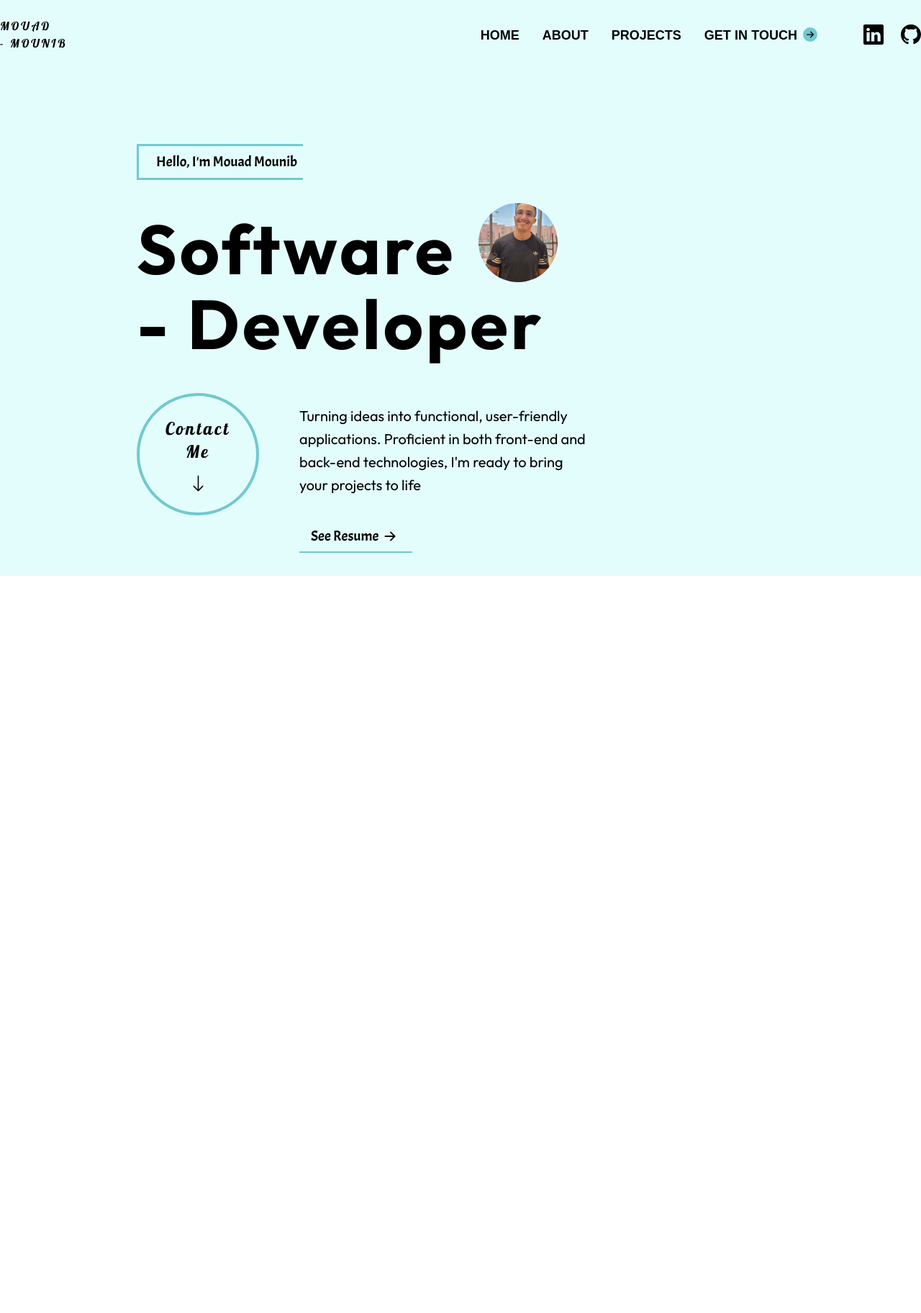
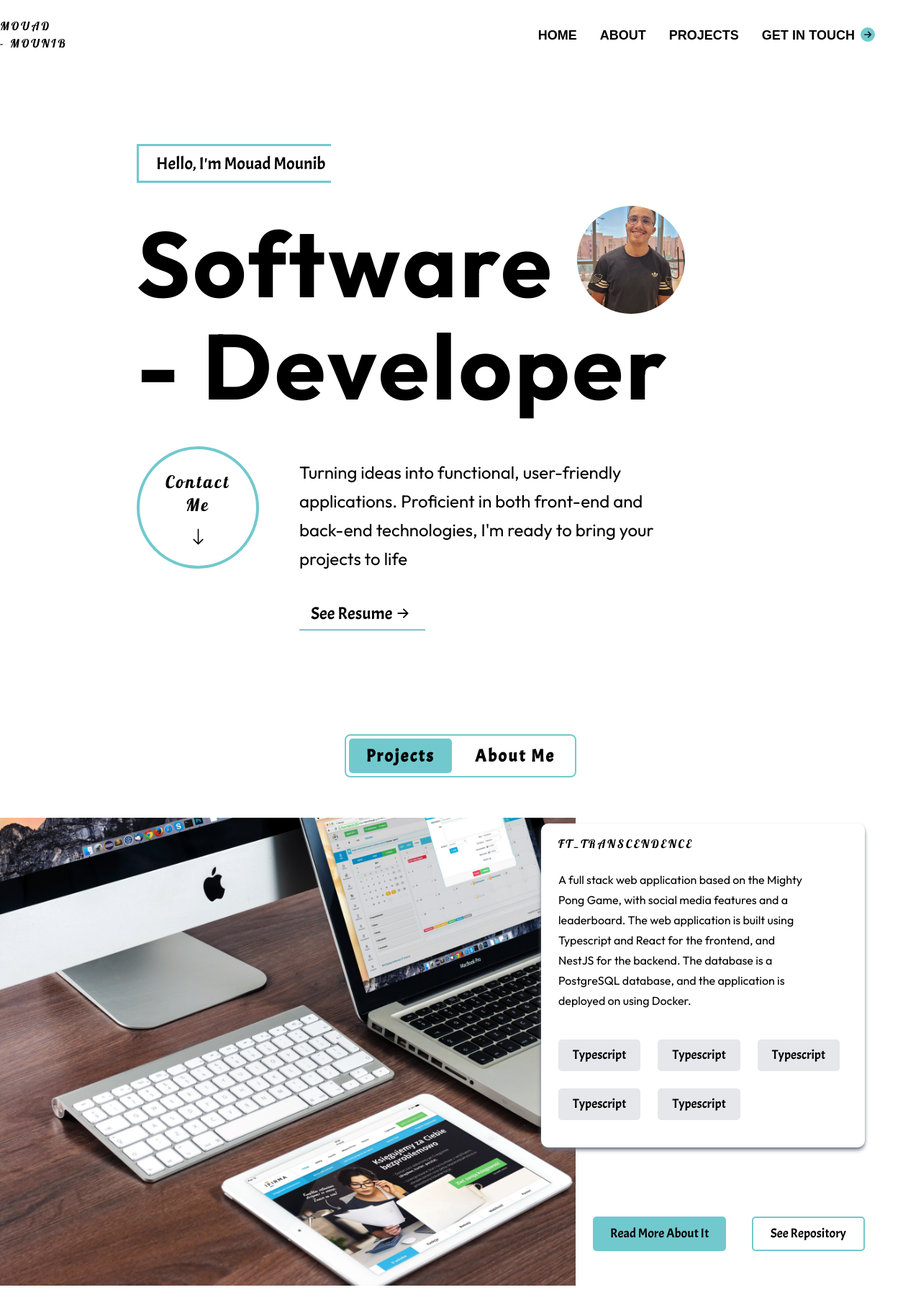
Before and after one commit to mmounib/Portfolio, a Next.js app: page / in a window 1280 px wide. Shown: the top 1824 px of the page at 72% size. Before the commit the page ends 800 px from the top, so only its background shows below. Built offline with nearby package versions, Linux system fonts and the light colour scheme.

Commit message:
Adding Projects Section

```diff
--- a/app/Components/Home.tsx
+++ b/app/Components/Home.tsx
@@ -21,7 +21,7 @@ const Home = () => {
   return (
     <section className={` mt-32 ${outfit}`}>
       <div className="mx-auto text-black max-w-[900px]">
-        <h3 className="capitalize text-xl border-[3px] p-2 pl-6 border-r-0 w-fit border-[#71C9CE]">
+        <h3 className="capitalize text-2xl border-[3px] p-2 pl-6 border-r-0 w-fit border-[#71C9CE]">
           Hello, I&apos;m Mouad Mounib
         </h3>
 
@@ -33,7 +33,7 @@ const Home = () => {
               alt="Image"
               width={250}
               height={100}
-              className="rounded-full w-[110px] h-[110px] object-cover"
+              className="rounded-full w-[150px] h-[150px] object-cover"
             />
           </div>
           <h1> - Developer </h1>
@@ -50,14 +50,14 @@ const Home = () => {
             <BsArrowDown size={25} />
           </div>
           <div className="flex flex-col max-sm:mt-8 ml-14 max-sm:ml-0 max-sm:leading-6 max-sm:text-sm gap-8 text-xl">
-            <p className="max-w-[400px] max-sm:max-w-[90%] leading-8">
+            <p className="max-w-[500px] max-sm:max-w-[90%] leading-10 text-2xl">
               Turning ideas into functional, user-friendly applications.
               Proficient in both front-end and back-end technologies, I&apos;m
               ready to bring your projects to life
             </p>
             <button
               type="submit"
-              className="mr-auto  relative flex items-center rounded-md px-4 py-2 text-black"
+              className="mr-auto text-2xl relative flex items-center rounded-md px-4 py-2 text-black"
             >
               See Resume <BsArrowRightShort size={30} />
               <span className="btn-line"></span>
--- a/app/Components/Navbar.tsx
+++ b/app/Components/Navbar.tsx
@@ -5,7 +5,7 @@ import { BsGithub, BsLinkedin } from "react-icons/bs";
 import { RxHamburgerMenu as Hamburger } from "react-icons/rx";
 import NextLink from "next/link";
 import { Outfit } from "next/font/google";
-import {BsArrowRightShort} from 'react-icons/bs'
+import { BsArrowRightShort } from "react-icons/bs";
 
 import { AiOutlineContacts } from "react-icons/ai";
 
@@ -21,12 +21,9 @@ const Navbar = () => {
   return (
     <nav className={`${outfit}`}>
       <div className="flex text-black items-center justify-around mt-6 max-md:mx-4 z-[999]">
-        <h2
-          className={`text-base`}
-        >
+        <h2 className={`text-base`}>
           MOUAD
-          <br></br>
-          - MOUNIB
+          <br></br>- MOUNIB
         </h2>
         <ul className="flex gap-8 max-md:hidden ml-auto mr-16">
           <li>
@@ -76,35 +73,13 @@ const Navbar = () => {
               className="cursor-pointer flex gap-2 items-center relative"
             >
               Get In Touch
-              <BsArrowRightShort size={20} className=" text-black bg-secondary rounded-[10px]"/>
+              <BsArrowRightShort
+                size={20}
+                className=" text-black bg-secondary rounded-[10px]"
+              />
             </Link>
           </li>
         </ul>
-
-        <div className="flex gap-6 max-md:gap-4 items-center max-sm:hidden">
-          <NextLink
-            href="https://www.linkedin.com/in/mouad-mounib-954418193/"
-            target="_blank"
-            className="cursor-pointer"
-          >
-            <BsLinkedin
-              size={28}
-              className=" hover:text-secondary hover:scale-110 transition-all"
-            />
-          </NextLink>
-
-          <NextLink
-            href="https://github.com/mmounib"
-            target="_blank"
-            className="cursor-pointer"
-          >
-            <BsGithub
-              size={28}
-              className=" hover:text-secondary hover:scale-110 transition-all"
-            />
-          </NextLink>
-        </div>
-
         <div className="hidden max-sm:flex" onClick={() => setMenu(!menu)}>
           <Hamburger
             size={30}
--- /dev/null
+++ b/app/Components/Projects/Projects.tsx
@@ -0,0 +1,61 @@
+"use client";
+import { BsArrowRightShort } from "react-icons/bs";
+
+import Image from "next/image";
+import Link from "next/link";
+
+import { motion } from "framer-motion";
+
+const Projects = () => {
+  return (
+    <section className="text-black w-full mt-14">
+      <div className="flex mb-12">
+        <div className="flex">
+          <Image
+            src="/random-image.jpg"
+            alt="ProjectImage"
+            width={400}
+            height={400}
+            className="w-[800px] object-cover h-[650px]"
+          />
+        </div>
+
+        <div className="flex flex-col gap-24">
+          <div className="flex w-[450px] flex-col gap-6 mt-2 bg-white shadow-md py-4 px-6 -ml-12 shadow-gray-500 rounded-[10px] h-[450px]">
+            <h2>FT_TRANSCENDENCE</h2>
+            <p className="max-w-[350px] leading-7">
+              A full stack web application based on the Mighty Pong Game, with
+              social media features and a leaderboard. The web application is
+              built using Typescript and React for the frontend, and NestJS for
+              the backend. The database is a PostgreSQL database, and the
+              application is deployed on using Docker.
+            </p>
+            <div className="flex gap-6 mt-4 max-sm:mt-0 flex-wrap">
+              <div className=" bg-gray-200 rounded-[5px] py-2 px-5">
+                <span className="capitalize text-lg font-light">Typescript</span>
+              </div>
+              <div className="bg-gray-200 rounded-[5px] py-2 px-5">
+                <span className="capitalize text-lg font-light">Typescript</span>
+              </div>
+              <div className="bg-gray-200 rounded-[5px] py-2 px-5">
+                <span className="capitalize text-lg font-light">Typescript</span>
+              </div>
+              <div className="bg-gray-200 rounded-[5px] py-2 px-5">
+                <span className="capitalize text-lg font-light">Typescript</span>
+              </div>
+              <div className="bg-gray-200 rounded-[5px] py-2 px-5">
+                <span className="capitalize text-lg font-light">Typescript</span>
+              </div>
+            </div>
+          </div>
+          <div className="flex ml-6 justify-between">
+            <button type="submit" className="capitalize bg-secondary rounded-[5px] py-2 px-6 text-lg">read more about it</button>
+            <a href="#" className="capitalize border-2 border-secondary rounded-[5px] py-2 px-6 text-lg">see repository</a>
+          </div>
+        </div>
+      </div>
+    </section>
+  );
+};
+
+export default Projects;
--- /dev/null
+++ b/app/Components/Section.tsx
@@ -0,0 +1,53 @@
+import { useState } from "react";
+import Projects from "./Projects/Projects";
+
+const Section = () => {
+  const [open, setOpen] = useState(true);
+  const [selectedButton, setSelectedButton] = useState("Projects");
+
+  const changeColor = (buttonName: string) => {
+    setOpen(true);
+    setSelectedButton(buttonName);
+  };
+
+  return (
+    <section className="w-full flex flex-col items-center justify-center mt-36">
+      <div className="flex border-2 border-secondary rounded-lg p-1">
+        <div
+          className={`${
+            selectedButton === "Projects"
+              ? "bg-secondary transition-bg"
+              : "bg-transparent"
+          } rounded-[5px] py-2 px-6`}
+        >
+          <button
+            type="submit"
+            className="text-black text-2xl font-semibold tracking-widest"
+            onClick={() => changeColor("Projects")}
+          >
+            Projects
+          </button>
+        </div>
+        <div
+          className={`${
+            selectedButton === "About Me"
+              ? "bg-secondary transition-bg"
+              : "bg-transparent"
+          } ml-2 rounded-[5px] py-2 px-6`}
+        >
+          <button
+            type="submit"
+            className="text-black text-2xl font-semibold tracking-widest"
+            onClick={() => changeColor("About Me")}
+          >
+            About Me
+          </button>
+        </div>
+      </div>
+      {open && selectedButton === "Projects" && <Projects />}
+      {/* {open && selectedButton === "About Me" && <AboutMeComponent />} */}
+    </section>
+  );
+};
+
+export default Section;
--- a/app/globals.css
+++ b/app/globals.css
@@ -1,8 +1,7 @@
-@import url('https://fonts.googleapis.com/css2?family=Ubuntu:wght@400;500;700&display=swap');
-@import url('https://fonts.googleapis.com/css2?family=Lobster&display=swap');
-@import url('https://fonts.googleapis.com/css2?family=Noto+Sans+Osmanya&display=swap');
-@import url('https://fonts.googleapis.com/css2?family=Outfit:wght@200;300;400;500;700&display=swap');
-
+@import url("https://fonts.googleapis.com/css2?family=Ubuntu:wght@400;500;700&display=swap");
+@import url("https://fonts.googleapis.com/css2?family=Lobster&display=swap");
+@import url("https://fonts.googleapis.com/css2?family=Noto+Sans+Osmanya&display=swap");
+@import url("https://fonts.googleapis.com/css2?family=Outfit:wght@200;300;400;500;700&display=swap");
 
 @tailwind base;
 @tailwind components;
@@ -50,27 +49,31 @@ body {
   max-width: 100vw;
 }
 
-h2, h4 {
-  font-family: 'Lobster', sans-serif;
+h2,
+h4 {
+  font-family: "Lobster", sans-serif;
   letter-spacing: 3px;
 }
 h1 {
-  @apply text-8xl font-extrabold;
+  @apply text-9xl font-extrabold;
 }
-h1{
+h1 {
   letter-spacing: 4px;
-  font-family: 'Outfit', sans-serif;
+  font-family: "Outfit", sans-serif;
+}
+
+.transition-bg {
+  transition: background-color 0.3s ease, all 0.3s ease, opacity 0.3s ease;
 }
 
 li {
   text-transform: uppercase;
-  font-family: 'Noto Sans Osmanya', sans-serif;
+  font-family: "Noto Sans Osmanya", sans-serif;
   font-weight: 700;
   font-size: 18px;
   position: relative;
-  transition: background-size cubic-bezier(.1,.5,.5,1) 0.5s;
+  transition: background-size cubic-bezier(0.1, 0.5, 0.5, 1) 0.5s;
   /* width: 100%; */
-
 }
 
 .link_span {
@@ -79,11 +82,11 @@ li {
   inset: 0;
   height: 100%;
   background-color: #e7b10a;
-  color: #0D0D0D;
+  color: #0d0d0d;
 
   clip-path: polygon(0 50%, 100% 50%, 100% 50%, 0 50%);
   transform-origin: center;
-  transition: all cubic-bezier(.1,.5,.5,1) 0.4s;
+  transition: all cubic-bezier(0.1, 0.5, 0.5, 1) 0.4s;
 
   display: flex;
   flex-direction: column;
@@ -154,7 +157,7 @@ li:hover > .link_span {
   animation: reveal 1s cubic-bezier(0.77, 0, 0.175, 1) forwards;
 }
 p {
-  font-family: 'Outfit', sans-serif;
+  font-family: "Outfit", sans-serif;
 }
 button {
   transition: all 0.5s ease-in-out;
@@ -168,14 +171,14 @@ button {
   width: 100%;
   height: 2px;
   z-index: -1;
-  background-color:#71C9CE;
+  background-color: #71c9ce;
   transition: background-color 0.5s ease-in-out;
 }
 
 button:hover .btn-line {
-  background-color:#71C9CE; /* Change to your desired blue color */
+  background-color: #71c9ce; /* Change to your desired blue color */
   height: 100%;
-  transition: all .5s ease-in-out;
+  transition: all 0.5s ease-in-out;
 }
 .box {
   border-radius: 15px;
@@ -221,20 +224,18 @@ button:hover .btn-line {
 /* animated-gradient background home Section */
 
 .animate-gradient {
-	transform: translateY(-100%);
+  transform: translateY(-100%);
   animation: gradient 5s ease-in-out infinite;
 }
 
 @keyframes gradient {
   0% {
-	transform: translateY(0%);
+    transform: translateY(0%);
     background-position: 0% 50%;
   }
 }
 
-
 /* Animated Projects Section */
-
 
 .container {
   display: flex;
@@ -246,7 +247,7 @@ button:hover .btn-line {
 
 .h1-animate {
   font-size: 5vw;
-  letter-spacing: -.01em;
+  letter-spacing: -0.01em;
   line-height: 100%;
   margin: 0;
 
@@ -256,10 +257,9 @@ button:hover .btn-line {
   -webkit-background-clip: text;
   background-clip: text;
   background-size: 0%;
-  transition: background-size cubic-bezier(.1,.5,.5,1) 0.5s;
+  transition: background-size cubic-bezier(0.1, 0.5, 0.5, 1) 0.5s;
 
-
-  border-bottom: 1px solid #2F2B28;
+  border-bottom: 1px solid #2f2b28;
 
   display: flex;
   flex-direction: column;
@@ -273,17 +273,16 @@ button:hover .btn-line {
   width: 100%;
   height: 100%;
   background-color: #e7b10a;
-  color: #0D0D0D;
+  color: #0d0d0d;
 
   clip-path: polygon(0 50%, 100% 50%, 100% 50%, 0 50%);
   transform-origin: center;
-  transition: all cubic-bezier(.1,.5,.5,1) 0.4s;
+  transition: all cubic-bezier(0.1, 0.5, 0.5, 1) 0.4s;
 
   display: flex;
   flex-direction: column;
   justify-content: center;
 }
-
 
 .h1-animate:hover > .span-animate {
   clip-path: polygon(0 0, 100% 0, 100% 100%, 0% 100%);
@@ -296,9 +295,9 @@ button:hover .btn-line {
   height: 550px;
   top: 10%;
   left: 95%;
-  transition: transform cubic-bezier(.1,.5,.5,1) 0.5s;
+  transition: transform cubic-bezier(0.1, 0.5, 0.5, 1) 0.5s;
   filter: blur(20px);
-  opacity: .3;
+  opacity: 0.3;
 }
 
 .el_effect1 {
@@ -308,7 +307,7 @@ button:hover .btn-line {
   height: 550px;
   top: 25%;
   right: 95%;
-  transition: transform cubic-bezier(.1,.5,.5,1) 0.5s;
+  transition: transform cubic-bezier(0.1, 0.5, 0.5, 1) 0.5s;
   filter: blur(20px);
-  opacity: .3;
+  opacity: 0.3;
 }
--- a/app/page.tsx
+++ b/app/page.tsx
@@ -1,67 +1,68 @@
-'use client'
+"use client";
 
-import Home from "./Components/Home"
-import About from "./Components/About"
-import Skills from "./Components/Skills"
-import Projects from "./Components/Projects"
-import Contact from "./Components/Contact"
+import Home from "./Components/Home";
+import About from "./Components/About";
+import Skills from "./Components/Skills";
+import Projects from "./Components/Projects/Projects";
+import Contact from "./Components/Contact";
 
-import Lenis from '@studio-freight/lenis'
+import Lenis from "@studio-freight/lenis";
 
-import {gsap} from "gsap"
-import {ScrollTrigger} from "gsap/ScrollTrigger";
-import TweenTarget from 'gsap';
+import { gsap } from "gsap";
+import { ScrollTrigger } from "gsap/ScrollTrigger";
+import TweenTarget from "gsap";
 
-
-import {Crimson_Text} from 'next/font/google'
-import {useEffect, useRef} from "react"
+import { Crimson_Text } from "next/font/google";
+import { useEffect, useRef } from "react";
 import DOMTarget = gsap.DOMTarget;
-import Navbar from "./Components/Navbar"
+import Navbar from "./Components/Navbar";
+import Section from "./Components/Section";
 
 const crimson_Text = Crimson_Text({
-    subsets: ['latin'],
-    weight: ['400', '600', '700'],
-    style: ['normal', 'italic'],
-})
+  subsets: ["latin"],
+  weight: ["400", "600", "700"],
+  style: ["normal", "italic"],
+});
 
 const Page = () => {
-
   useEffect(() => {
     const lenis = new Lenis();
 
-        lenis.on('scroll', () => {
+    lenis.on("scroll", () => {
       // console.log(e)
-        })
+    });
 
     function raf(time: any) {
-            lenis.raf(time)
-            requestAnimationFrame(raf)
+      lenis.raf(time);
+      requestAnimationFrame(raf);
     }
 
-        requestAnimationFrame(raf)
+    requestAnimationFrame(raf);
 
     gsap.registerPlugin(ScrollTrigger);
 
-        let textElements = gsap.utils.toArray('.h1-animate');
+    let textElements = gsap.utils.toArray(".h1-animate");
 
-        textElements.forEach((text) => gsap.to(text as any, {
-            backgroundSize: '100%',
-            ease: 'none',
+    textElements.forEach((text) =>
+      gsap.to(text as any, {
+        backgroundSize: "100%",
+        ease: "none",
         scrollTrigger: {
           trigger: text as DOMTarget,
-                start: 'center 80%',
-                end: 'center 20%',
+          start: "center 80%",
+          end: "center 20%",
           scrub: true,
         },
-        }));
+      })
+    );
   }, []);
 
-
   return (
-        <div className=" bg-primary">
-            <div className="flex max-w-[1300px] h-screen flex-col mx-auto overflow-hidden">
+    <div className=" bg-primar">
+      <div className="flex max-w-[1300px] flex-col mx-auto">
         <Navbar />
-                <Home/>
+        <Home />
+        <Section />
         {/* Will Have to Include 2 Buttons. 1 for projects and the other for about me section */}
         {/* <About/> */}
         {/* <Skills/> */}
@@ -70,7 +71,6 @@ const Page = () => {
         {/* <Contact/> */}
       </div>
     </div>
-
-    )
-}
-export default Page
+  );
+};
+export default Page;
```
Also changed, not shown: app/Components/Helpers/ProjectsHelper.tsx (added, +8 -0 lines), app/Components/Projects.tsx (deleted, +0 -18 lines), public/random-image.jpg (added), public/random-image2.jpg (added). Lines whose indentation alone changed are shown as unchanged.
